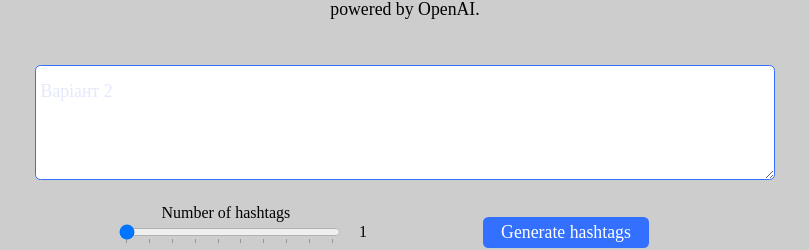
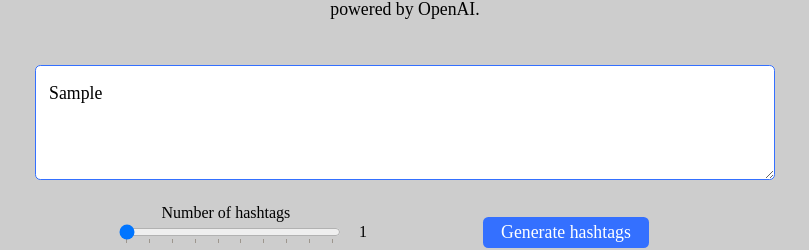
Before and after one commit to pylypchukroman/smart_hashtag_generator, a React (Create React App) app in the folder hashtag_generator/: page / in a window 1280 px wide. Both pictures are taken after typing "Sample" into the empty fields and a click on the button "Generate hashtags". Shown: the part 237-487 px from the top of the page, without its empty margins (235-1044 px from the left). Built offline with nearby package versions, Linux system fonts and the light colour scheme.

Commit message:
updated output display options and textarea placeholder

```diff
--- a/hashtag_generator/src/components/Input/Input.jsx
+++ b/hashtag_generator/src/components/Input/Input.jsx
@@ -2,49 +2,39 @@ import React, { useState, useEffect } from 'react';
 import styles from '../Input/Input.module.scss';
 
 export const Input = ({ inputValue, setInputValue }) => {
-    const texts = ['Варіант 1', 'Варіант 2', 'Варіант 3'];
+    const texts = ['Generate hashtag ideas for my weekend travel tales', 'Generate hashtag ideas for an upcoming beach-themed wedding', 'Suggest hashtags for a book club event'];
     const [index, setIndex] = useState(0);
     const [visible, setVisible] = useState(true);
     const [isFocused, setIsFocused] = useState(false);
 
     useEffect(() => {
-        if (isFocused) return;
+        if (isFocused || inputValue.trim()) return;
 
         const interval = setInterval(() => {
             setVisible(false);
             setTimeout(() => {
-                setIndex((prev) => (prev + 1) % texts.length);
+                setIndex(prev => (prev + 1) % texts.length);
                 setVisible(true);
             }, 500);
         }, 3000);
 
         return () => clearInterval(interval);
-    }, [isFocused]);
-
-    const inputStyle = {
-        color: isFocused ? '#000' : 'transparent',
-        caretColor: isFocused ? '#000' : 'transparent'
-    };
-
-    const animatedTextStyle = {
-        opacity: visible ? 1 : 0
-    };
+    }, [isFocused, inputValue]);
 
     return (
         <div className={styles.containerStyle}>
             <textarea
                 className={styles.inputStyle}
-                style={inputStyle}
                 value={inputValue}
                 maxLength="200"
                 onFocus={() => setIsFocused(true)}
                 onBlur={() => setIsFocused(false)}
                 onChange={(e) => setInputValue(e.target.value)}
             />
-            {!isFocused && (
+            {!isFocused && !inputValue.trim() && (
                 <div
                     className={styles.animatedTextStyle}
-                    style={animatedTextStyle}
+                    style={{ opacity: visible ? 1 : 0 }}
                 >
                     {texts[index]}
                 </div>
--- a/hashtag_generator/src/components/Output/Output.jsx
+++ b/hashtag_generator/src/components/Output/Output.jsx
@@ -36,6 +36,8 @@ export const Output = () => {
 
     return (
         <div>
+            {hashtags.length >= 1 ? (
+                <div>
                     <p className={styles.mainTextMsg}>
                         {input}
                     </p>
@@ -45,7 +47,8 @@ export const Output = () => {
                 <div className={styles.hashtagsArea}>
                     {hashtags.map(hashtag => (
                         <Hashtag hashtag={hashtag} handleButtonClick={handleButtonClick}/>
-                ))}
+                        ))
+                    }
                 </div>
                     <div className={styles.BtbArea}>
                         <button
@@ -64,5 +67,7 @@ export const Output = () => {
                         </button>
                     </div>
                 </div>
+                ) : null}
+        </div>
     );
 };
```
Lines whose indentation alone changed are shown as unchanged.
